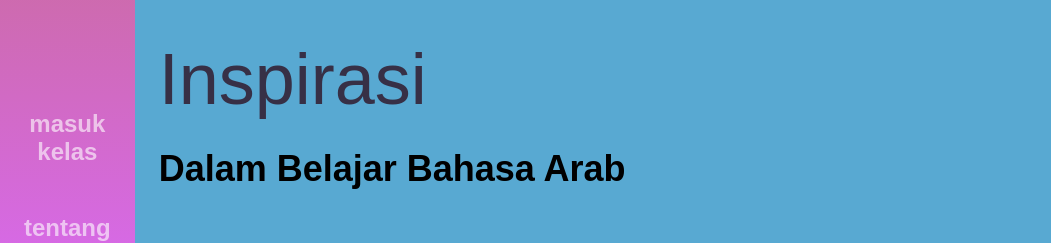
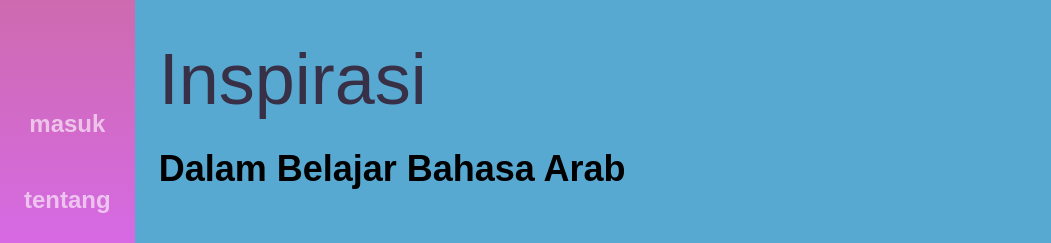
Before and after one commit to belakang123/belajar-com, a plain HTML site: page index.html in a window 1280 px wide. Shown: the part 154-397 px from the top of the page, 0-1051 px from the left. Drawn offline with Linux system fonts and the light colour scheme; files whose address does not match are found by name.

Commit message:
Update index.html

```diff
--- a/index.html
+++ b/index.html
@@ -12,7 +12,7 @@
       <div class="sidebar">
         <nav>
           <ul>
-            <li><a href="masuk_kelas.html">masuk kelas</a></li>
+            <li><a href="masuk_kelas.html">masuk</a></li>
             <li><a href="tentang.html">tentang</a></li>
             <li><a href="kontak.html">kontak</a></li>
           </ul>
```
